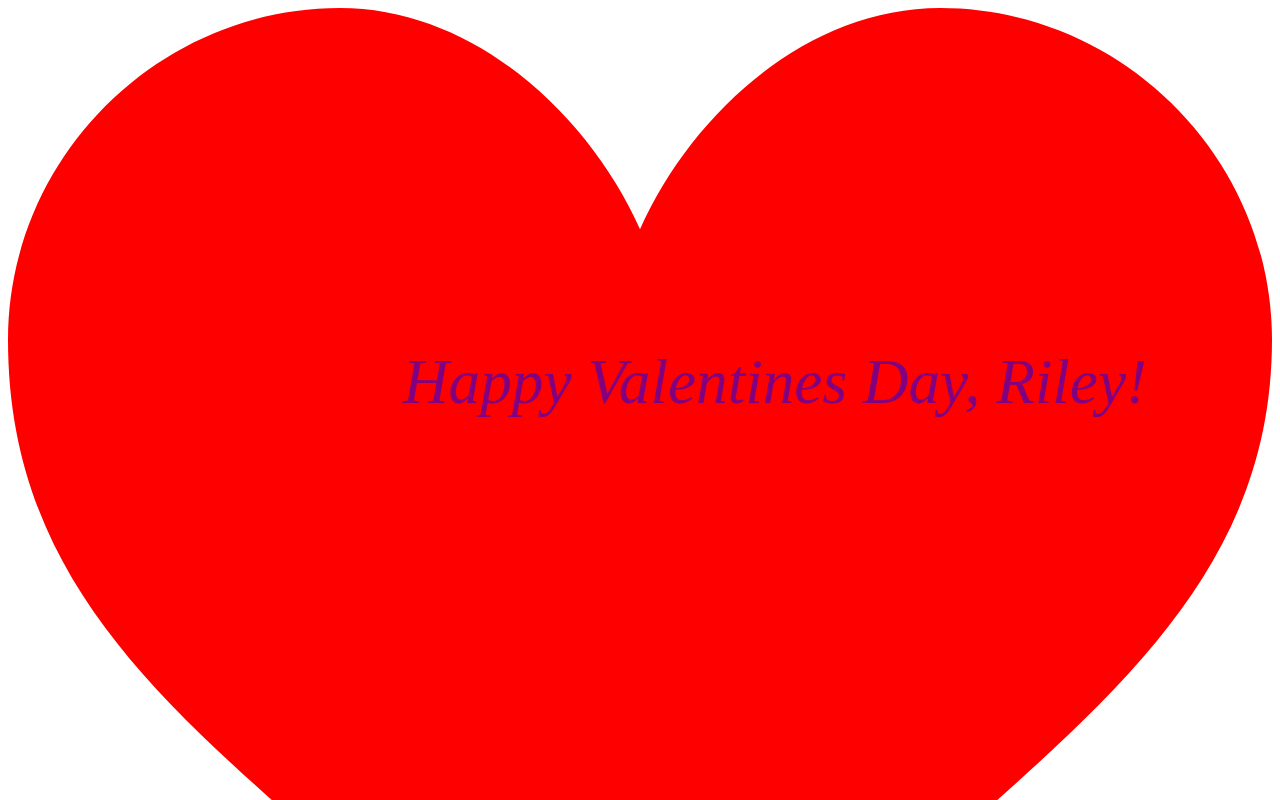
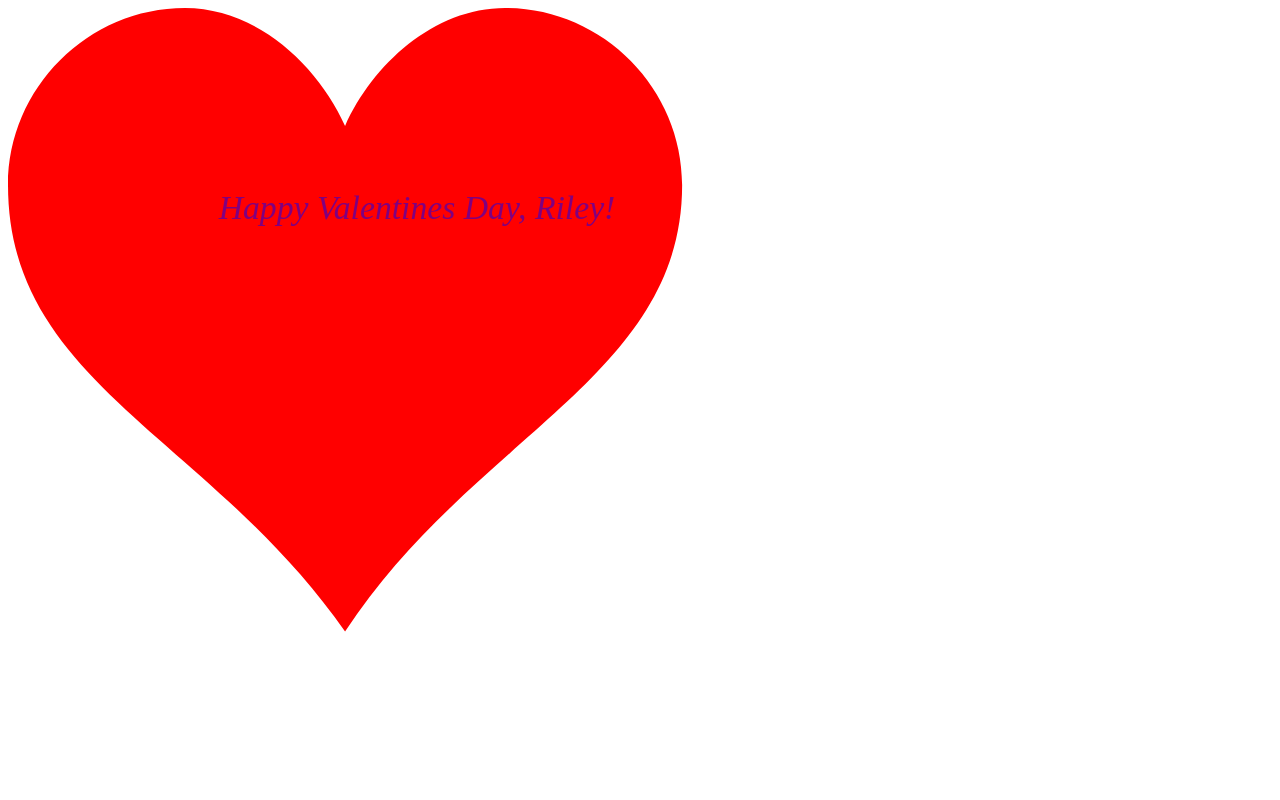
Before and after one commit to marclevetin/riley-valentine, a plain HTML site: page index.html in a window 1280 px wide. Shown: the top 800 px of the page. Drawn offline with Linux system fonts and the light colour scheme.

Commit message:
Update index.html

```diff
--- a/index.html
+++ b/index.html
@@ -13,7 +13,7 @@
 </style>
 </head>
 <body>
-<svg class="heart" viewBox="0 0 32 29.6">
+<svg class="heart" viewBox="0 0 60 60">
   <path d="M23.6,0c-3.4,0-6.3,2.7-7.6,5.6C14.7,2.7,11.8,0,8.4,0C3.8,0,0,3.8,0,8.4c0,9.4,9.5,11.9,16,21.2
 	c6.1-9.3,16-12.1,16-21.2C32,3.8,28.2,0,23.6,0z"/>
 <text x="10" y="10" class="words">Happy Valentines Day, Riley!</text>
```
